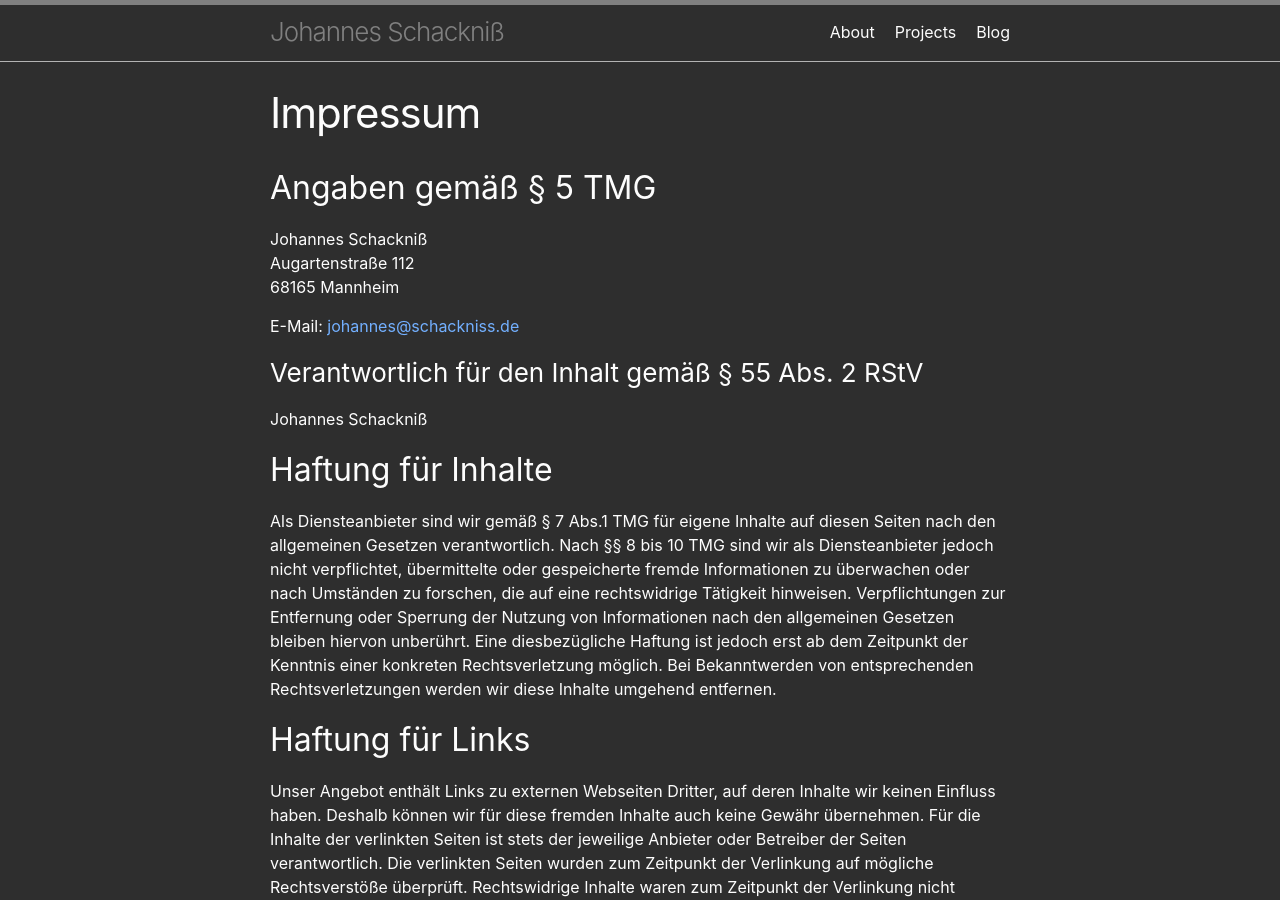
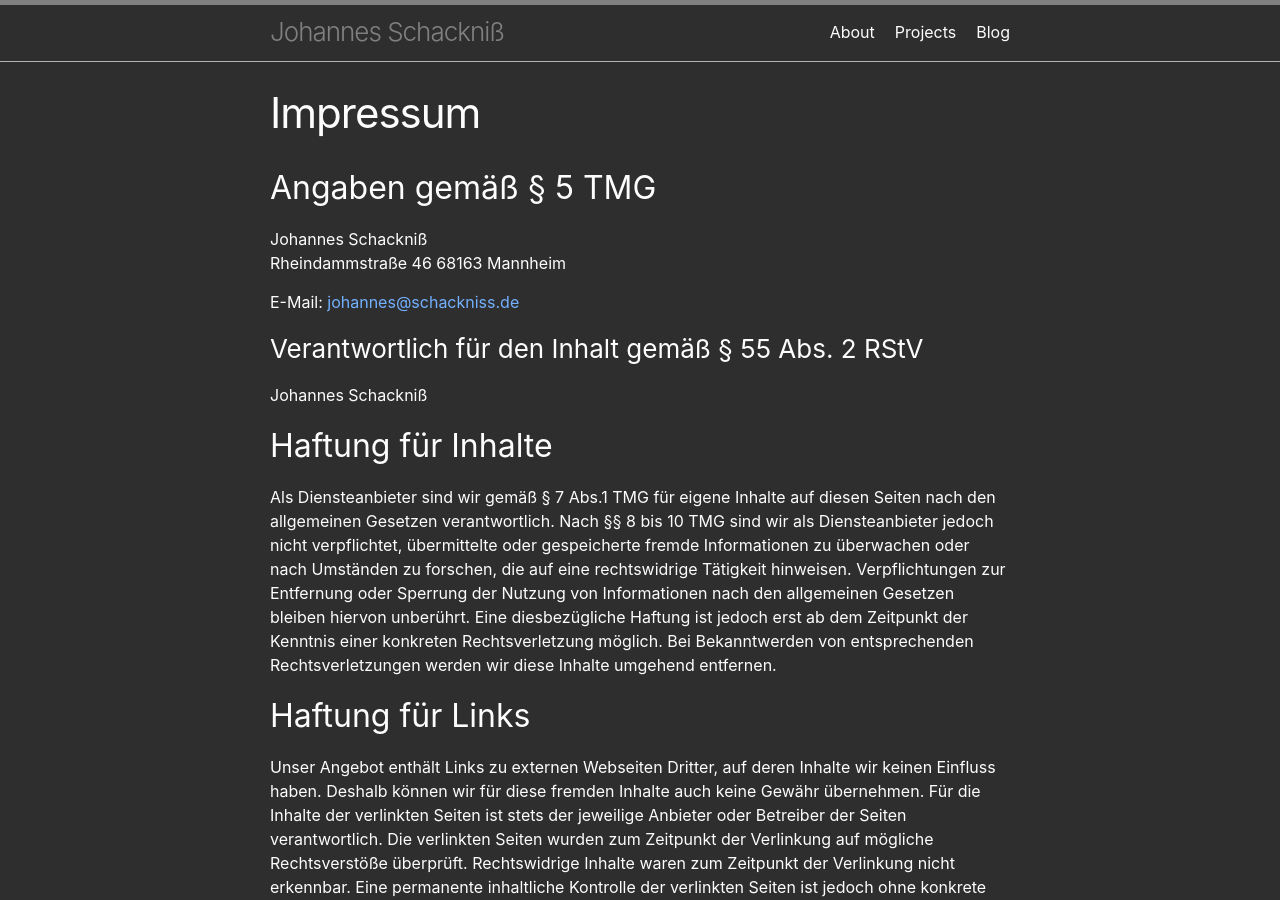
Before and after one commit to schackniss/schackniss.de, a Jekyll site: the page built from imprint.md, in a window 1280 px wide and 900 px high. Built offline with Jekyll 4.4.1, drawn with Linux system fonts in a browser that asks for light colours.

Commit message:
Update address

```diff
--- a/imprint.md
+++ b/imprint.md
@@ -4,8 +4,8 @@ title: Impressum
 ---
 ## Angaben gemäß § 5 TMG
 Johannes Schackniß
-Augartenstraße 112
-68165 Mannheim
+Rheindammstraße 46
+68163 Mannheim
 
 E-Mail: [johannes@schackniss.de](maillto:johannes@schackniss.de)
 
```
